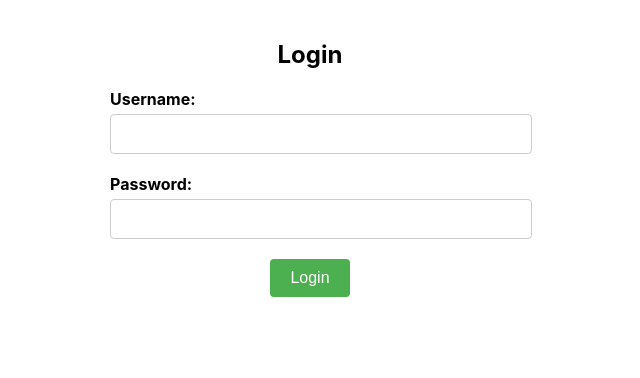
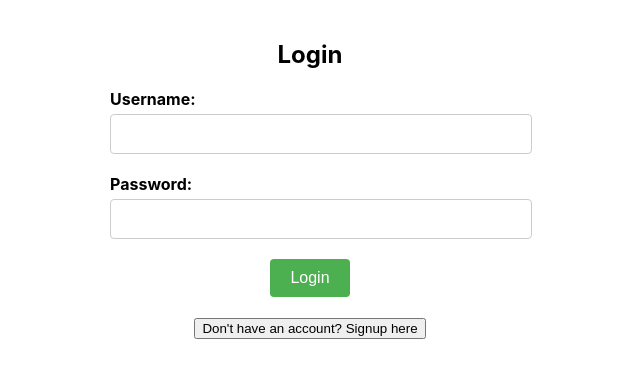
Before and after one commit to JMcCaslinDev/job-app-tracker, a React (Create React App) app in the folder client/: page /login in a window 1280 px wide. Shown: the top 378 px of the page, without its empty margins (330-970 px from the left). Built offline with nearby package versions, Linux system fonts and the light colour scheme.

Commit message:
Updated buttons between login & signup components

```diff
--- a/client/src/components/Login.js
+++ b/client/src/components/Login.js
@@ -12,6 +12,11 @@ const Login = () => {
       navigate('/dashboard');
     }
   }, [navigate]);
+
+  //  signUp route button action
+  const handleSignupClick = () => {
+    navigate('/signup');
+  };
 
   const [username, setUsername] = useState('');
   const [password, setPassword] = useState('');
@@ -67,6 +72,13 @@ const Login = () => {
         </div>
         <button type="submit" className="login-button">Login</button>
       </form>
+
+      <br></br>
+
+      <button type="button" onClick={handleSignupClick}>
+      Don't have an account? Signup here
+      </button>
+
     </div>
   );
 };
--- a/client/src/components/SignUp.js
+++ b/client/src/components/SignUp.js
@@ -114,6 +114,8 @@ const SignUp = () => {
         <button type="submit" className="signup-button">Sign Up</button>
       </form>
 
+      <br></br>
+
       <button type="button" onClick={handleLoginClick}>
       Already have an account? Login here
       </button>
```
